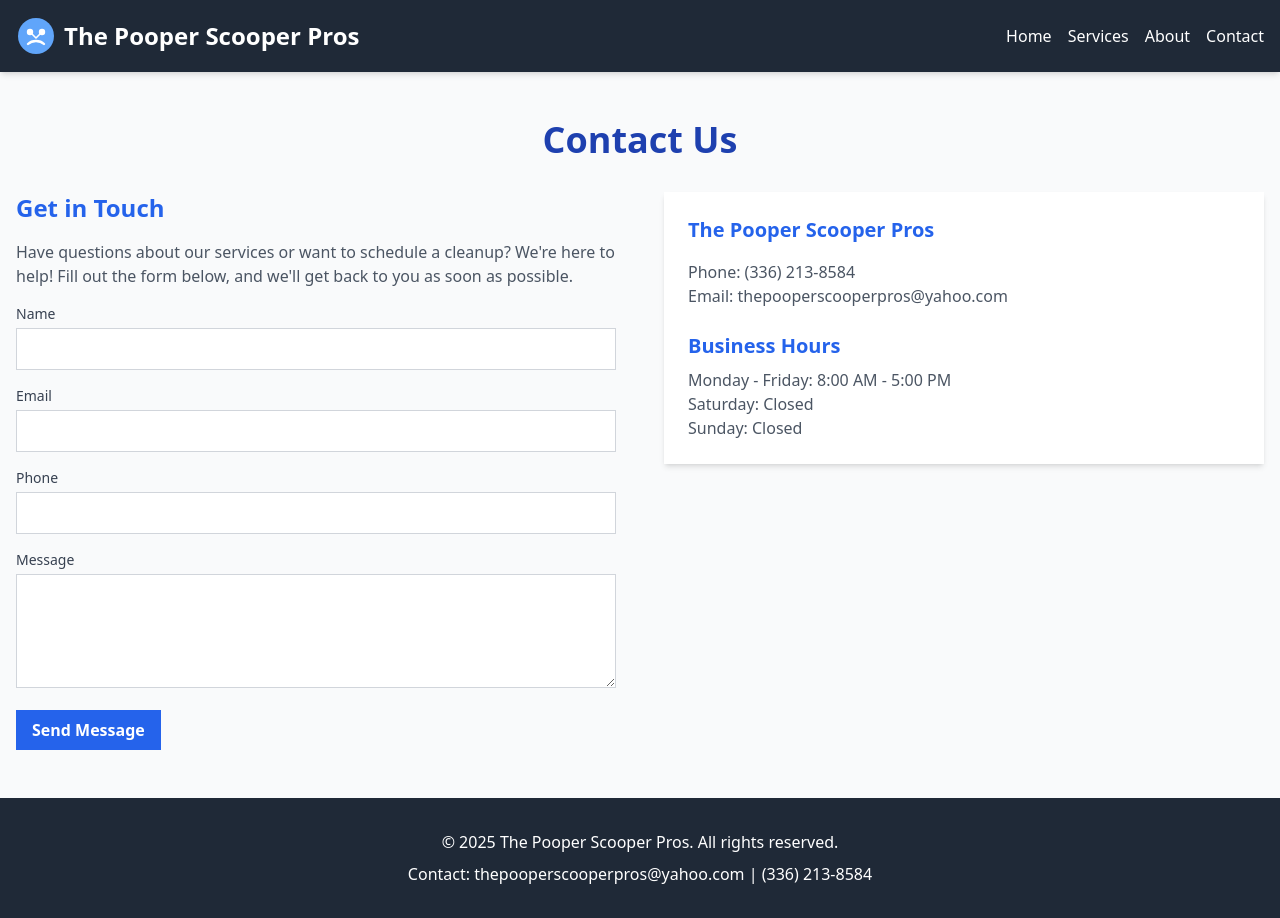
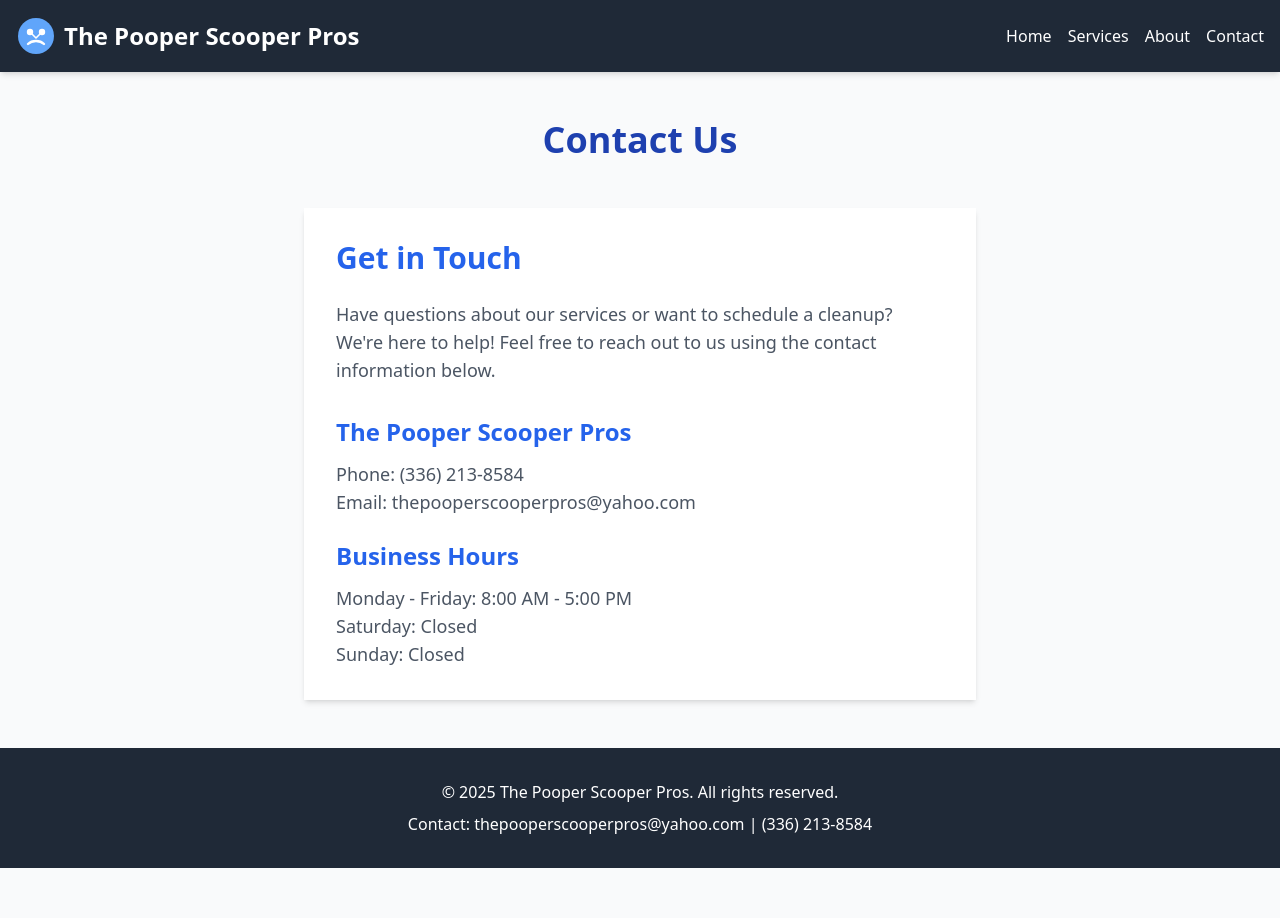
Before and after one commit to mrkbj/pros, a Next.js app: page /contact in a window 1280 px wide. After the commit the page ends 868 px from the top, so only its background shows below. Built offline with nearby package versions, Linux system fonts and the light colour scheme.

Commit message:
ridding the contact form

```diff
--- a/app/contact/page.tsx
+++ b/app/contact/page.tsx
@@ -4,133 +4,28 @@ import { useState } from "react"
 import { toast } from "react-hot-toast"
 
 export default function ContactPage() {
-  const [name, setName] = useState("")
-  const [email, setEmail] = useState("")
-  const [phone, setPhone] = useState("")
-  const [message, setMessage] = useState("")
-  const [isSubmitting, setIsSubmitting] = useState(false)
-
-  const handleSubmit = async (e: React.FormEvent) => {
-    e.preventDefault()
-    setIsSubmitting(true)
-
-    const contactData = {
-      name,
-      email,
-      phone,
-      message,
-    }
-
-    try {
-      const response = await fetch("/api/send-contact", {
-        method: "POST",
-        headers: {
-          "Content-Type": "application/json",
-        },
-        body: JSON.stringify(contactData),
-      })
-
-      if (response.ok) {
-        toast.success("Message sent successfully!")
-        setName("")
-        setEmail("")
-        setPhone("")
-        setMessage("")
-      } else {
-        throw new Error("Failed to send message")
-      }
-    } catch (error) {
-      console.error("Error sending message:", error)
-      toast.error("Failed to send message. Please try again.")
-    } finally {
-      setIsSubmitting(false)
-    }
-  }
-
   return (
     <div className="container mx-auto px-4 py-12">
-      <h1 className="text-4xl font-bold text-blue-800 mb-8 text-center">Contact Us</h1>
-      <div className="grid md:grid-cols-2 gap-12">
-        <div>
-          <h2 className="text-2xl font-semibold text-blue-600 mb-4">Get in Touch</h2>
-          <p className="text-gray-600 mb-4">
-            Have questions about our services or want to schedule a cleanup? We&apos;re here to help! Fill out the form
-            below, and we&apos;ll get back to you as soon as possible.
+      <h1 className="text-4xl font-bold text-blue-800 mb-12 text-center">Contact Us</h1>
+      <div className="max-w-2xl mx-auto">
+        <div className="bg-white rounded-lg shadow-md p-8">
+          <h2 className="text-3xl font-semibold text-blue-600 mb-6">Get in Touch</h2>
+          <p className="text-gray-600 mb-8 text-lg">
+            Have questions about our services or want to schedule a cleanup? We're here to help! Feel free to reach out
+            to us using the contact information below.
           </p>
-          <form onSubmit={handleSubmit} className="space-y-4">
+          <div className="space-y-6">
             <div>
-              <label htmlFor="name" className="block text-sm font-medium text-gray-700 mb-1">
-                Name
-              </label>
-              <input
-                type="text"
-                id="name"
-                name="name"
-                value={name}
-                onChange={(e) => setName(e.target.value)}
-                className="w-full px-3 py-2 border border-gray-300 rounded-md focus:outline-none focus:ring-2 focus:ring-blue-500"
-                required
-              />
+              <h3 className="text-2xl font-semibold text-blue-600 mb-3">The Pooper Scooper Pros</h3>
+              <p className="text-gray-600 text-lg">Phone: (336) 213-8584</p>
+              <p className="text-gray-600 text-lg">Email: thepooperscooperpros@yahoo.com</p>
             </div>
             <div>
-              <label htmlFor="email" className="block text-sm font-medium text-gray-700 mb-1">
-                Email
-              </label>
-              <input
-                type="email"
-                id="email"
-                name="email"
-                value={email}
-                onChange={(e) => setEmail(e.target.value)}
-                className="w-full px-3 py-2 border border-gray-300 rounded-md focus:outline-none focus:ring-2 focus:ring-blue-500"
-                required
-              />
+              <h3 className="text-2xl font-semibold text-blue-600 mb-3">Business Hours</h3>
+              <p className="text-gray-600 text-lg">Monday - Friday: 8:00 AM - 5:00 PM</p>
+              <p className="text-gray-600 text-lg">Saturday: Closed</p>
+              <p className="text-gray-600 text-lg">Sunday: Closed</p>
             </div>
-            <div>
-              <label htmlFor="phone" className="block text-sm font-medium text-gray-700 mb-1">
-                Phone
-              </label>
-              <input
-                type="tel"
-                id="phone"
-                name="phone"
-                value={phone}
-                onChange={(e) => setPhone(e.target.value)}
-                className="w-full px-3 py-2 border border-gray-300 rounded-md focus:outline-none focus:ring-2 focus:ring-blue-500"
-              />
-            </div>
-            <div>
-              <label htmlFor="message" className="block text-sm font-medium text-gray-700 mb-1">
-                Message
-              </label>
-              <textarea
-                id="message"
-                name="message"
-                rows={4}
-                value={message}
-                onChange={(e) => setMessage(e.target.value)}
-                className="w-full px-3 py-2 border border-gray-300 rounded-md focus:outline-none focus:ring-2 focus:ring-blue-500"
-                required
-              ></textarea>
-            </div>
-            <button
-              type="submit"
-              disabled={isSubmitting}
-              className="bg-blue-600 hover:bg-blue-700 text-white font-bold py-2 px-4 rounded-md transition-colors"
-            >
-              {isSubmitting ? "Sending..." : "Send Message"}
-            </button>
-          </form>
-        </div>
-        <div>
-          <div className="bg-white rounded-lg shadow-md p-6">
-            <h3 className="text-xl font-semibold text-blue-600 mb-2">The Pooper Scooper Pros</h3>
-            <p className="text-gray-600 mt-4">Phone: (336) 213-8584</p>
-            <p className="text-gray-600">Email: thepooperscooperpros@yahoo.com</p>
-            <h3 className="text-xl font-semibold text-blue-600 mt-6 mb-2">Business Hours</h3>
-            <p className="text-gray-600">Monday - Friday: 8:00 AM - 5:00 PM</p>
-            <p className="text-gray-600">Saturday: Closed</p>
-            <p className="text-gray-600">Sunday: Closed</p>
           </div>
         </div>
       </div>
```
